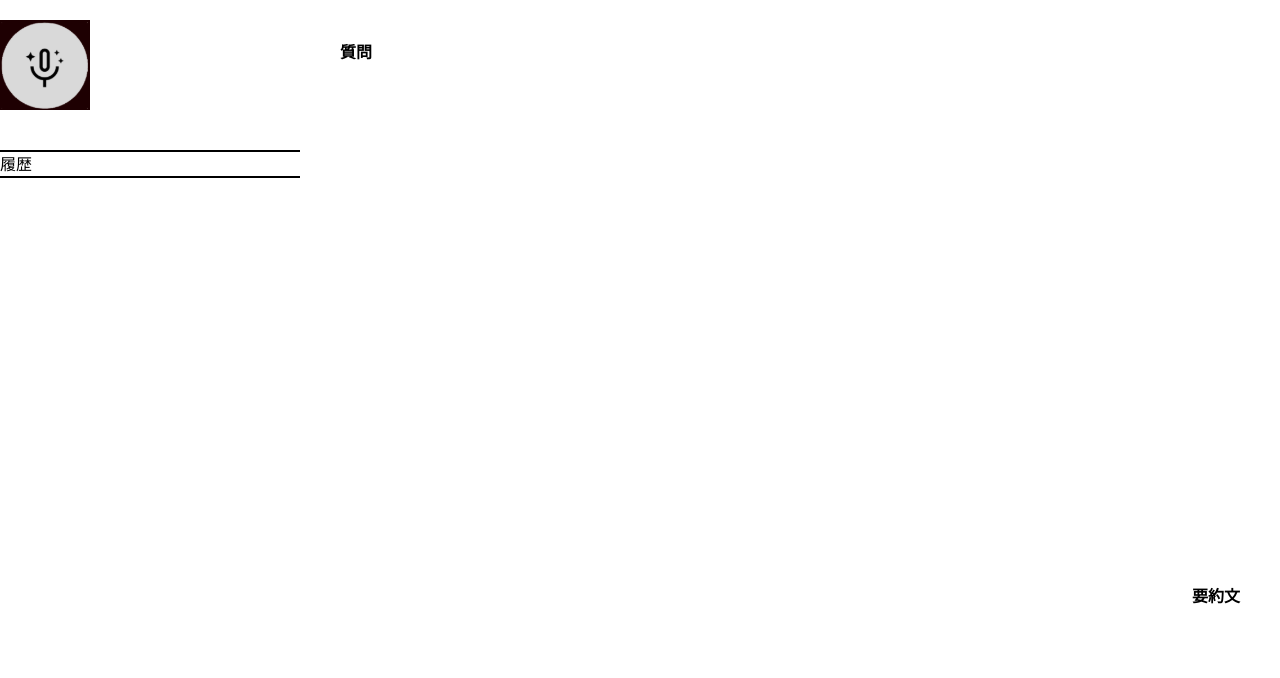
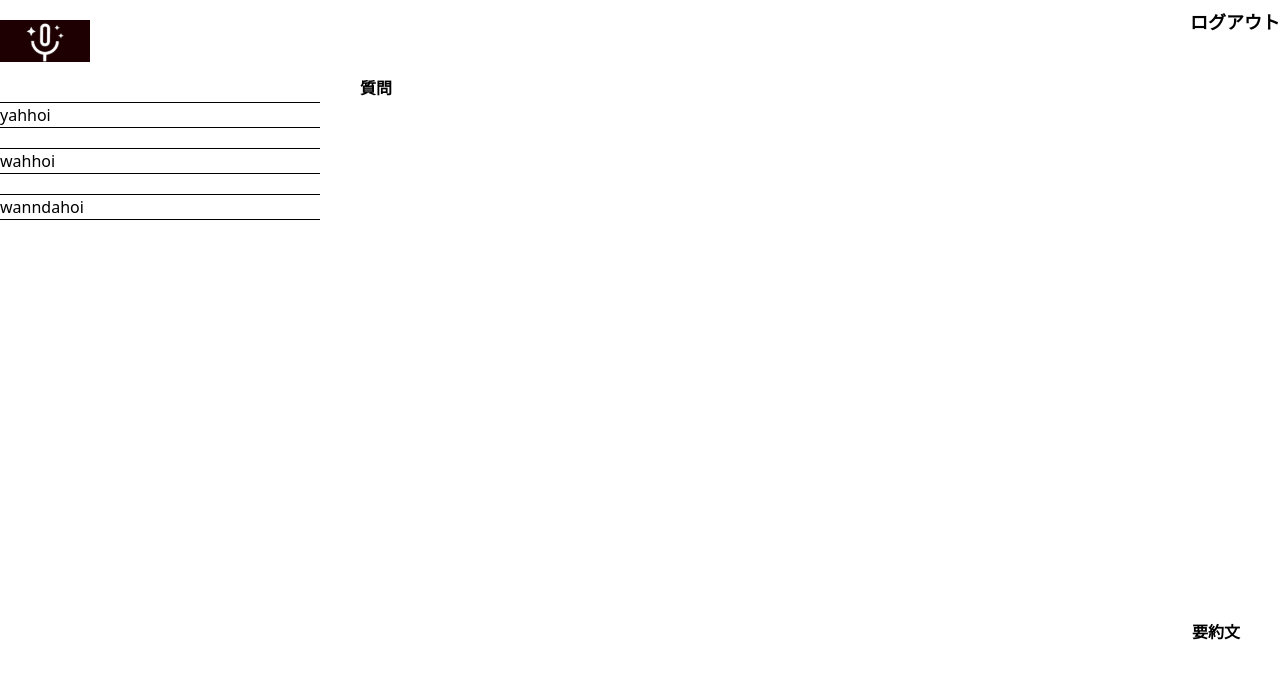
Before and after one commit to kototo522/zinbee-app, a Next.js app: page /result in a window 1280 px wide. Shown: the top 678 px of the page. Built offline with nearby package versions, Linux system fonts and the light colour scheme.

Commit message:
スタイルの調整

```diff
--- a/src/componemts/history.tsx
+++ b/src/componemts/history.tsx
@@ -1,7 +1,18 @@
 export const History = () => {
+  const example = ['yahhoi', 'wahhoi', 'wanndahoi']
+
   return (
-    <div className="mt-10 text-white border-y-2 border-white">
-      <h1>履歴</h1>
+    <div className="mt-10">
+      <ul>
+        {example.map((example, index) => (
+          <li
+            key={index}
+            className="w-full mb-5 text-white border-y border-white"
+          >
+            {example}
+          </li>
+        ))}
+      </ul>
     </div>
   )
 }
--- a/src/componemts/historyList.tsx
+++ b/src/componemts/historyList.tsx
@@ -4,7 +4,13 @@ const HistoryList = () => {
   return (
     <div className="w-full min-h-screen">
       <div className="flex text-right mt-5 ml-auto mr-0">
-        <img src="image1.svg" alt="image" width={90} height={90} />
+        <img
+          src="image1.svg"
+          alt="image"
+          width={90}
+          height={90}
+          className="fill-white"
+        />
       </div>
       <History />
     </div>
--- a/src/componemts/record.tsx
+++ b/src/componemts/record.tsx
@@ -1,13 +1,13 @@
 const Record = () => {
   return (
     <div>
+      <h2 className="flex flex-row-reverse text-lg mt-2 font-black">
+        ログアウト
+      </h2>
       <div className="flex flex-col justify-center items-center w-full h-screen">
         <h1 className="mb-5 font-black text-xl">音声を入力</h1>
         <input type="image" src="mike.svg" alt="送信" />
       </div>
-      <h2 className="flex flex-row-reverse items-end font-black text-lg">
-        ログアウト
-      </h2>
     </div>
   )
 }
--- a/src/pages/result.tsx
+++ b/src/pages/result.tsx
@@ -7,15 +7,22 @@ const Result = () => {
       <div className="w-1/4 bg-brown-dark">
         <HistoryList />
       </div>
-      <div className="flex flex-col mt-10 mx-10 w-3/4 h-screen">
-        <h1 className="font-black">質問</h1>
-        <div className="bg-gray-light w-2/4 h-60">{/* <input></input> */}</div>
-        <div className="flex justify-end">
-          <div className="mt-10 text-right bg-gray-light w-2/4 h-60">
+      <div className="flex flex-col w-3/4 h-screen">
+        <h2 className="flex flex-row-reverse mt-2 text-lg font-black">
+          ログアウト
+        </h2>
+        <div className="mt-10 mx-10">
+          <h1 className="font-black">質問</h1>
+          <div className="bg-gray-light w-2/4 h-60">
             {/* <input></input> */}
           </div>
+          <div className="flex justify-end">
+            <div className="mt-10 text-right bg-gray-light w-2/4 h-60">
+              {/* <input></input> */}
+            </div>
+          </div>
+          <h1 className="font-black text-right">要約文</h1>
         </div>
-        <h1 className="font-black text-right">要約文</h1>
       </div>
     </div>
   )
--- a/src/styles/globals.css
+++ b/src/styles/globals.css
@@ -2,6 +2,7 @@
 @tailwind components;
 @tailwind utilities;
 @import url('./palette.css');
+@import url('./helper.css');
 
 :root {
   --foreground-rgb: 0, 0, 0;
--- /dev/null
+++ b/src/styles/helper.css
@@ -0,0 +1,3 @@
+.mic {
+  fill: #fff;
+}
```
Also changed, not shown: public/image1.svg, 1 other file (tests, documents, lock files or other folders).
